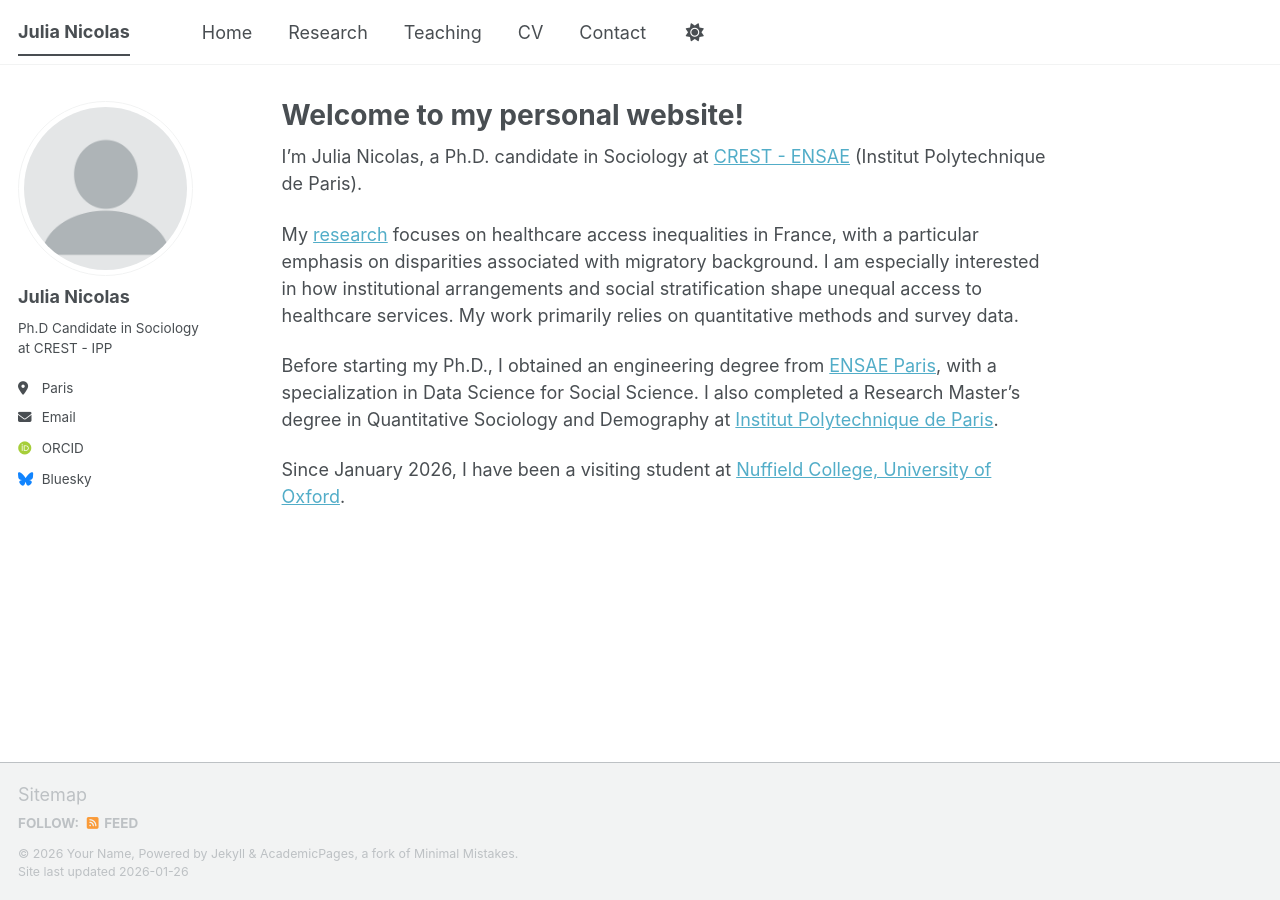
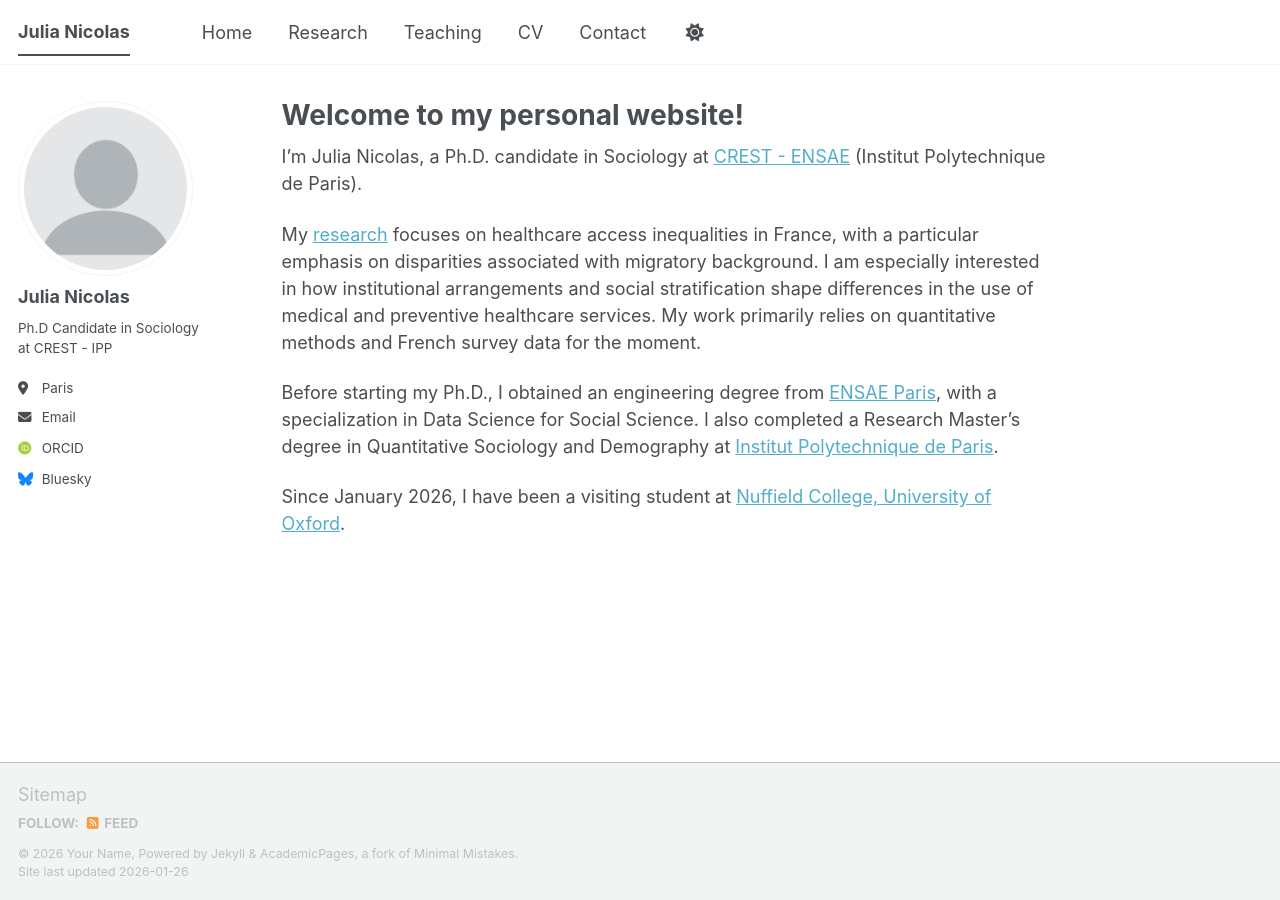
Before and after one commit to Julia-Nicolas/julia-nicolas.github.io, a Jekyll site: the page built from _pages/about.md, in a window 1280 px wide. Built offline with Jekyll 4.4.1, drawn with Linux system fonts in a browser that asks for light colours; some web fonts are replaced; a script bundle is joined from its source files by our own code; library files that are not in the unit come from our copies.

Commit message:
Update about.md

```diff
--- a/_pages/about.md
+++ b/_pages/about.md
@@ -9,7 +9,7 @@ redirect_from:
 
 I'm Julia Nicolas, a Ph.D. candidate in Sociology at [CREST - ENSAE](https://crest.science/) (Institut Polytechnique de Paris).
 
-My [research](/research/) focuses on healthcare access inequalities in France, with a particular emphasis on disparities associated with migratory background. I am especially interested in how institutional arrangements and social stratification shape unequal access to healthcare services. My work primarily relies on quantitative methods and survey data.
+My [research](/research/) focuses on healthcare access inequalities in France, with a particular emphasis on disparities associated with migratory background. I am especially interested in how institutional arrangements and social stratification shape differences in the use of medical and preventive healthcare services. My work primarily relies on quantitative methods and French survey data for the moment.
 
 Before starting my Ph.D., I obtained an engineering degree from [ENSAE Paris](https://www.ensae.fr/), with a specialization in Data Science for Social Science. I also completed a Research Master’s degree in Quantitative Sociology and Demography at [Institut Polytechnique de Paris](https://www.ip-paris.fr/).
 
```
